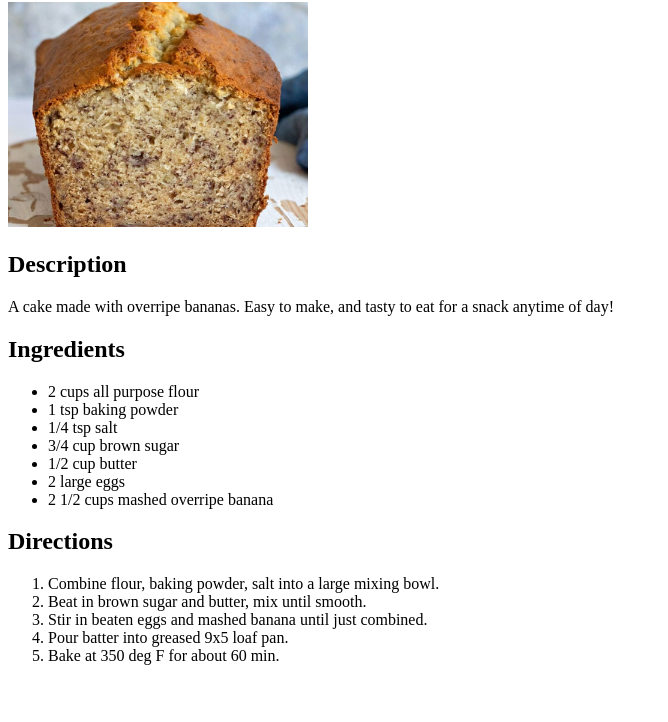
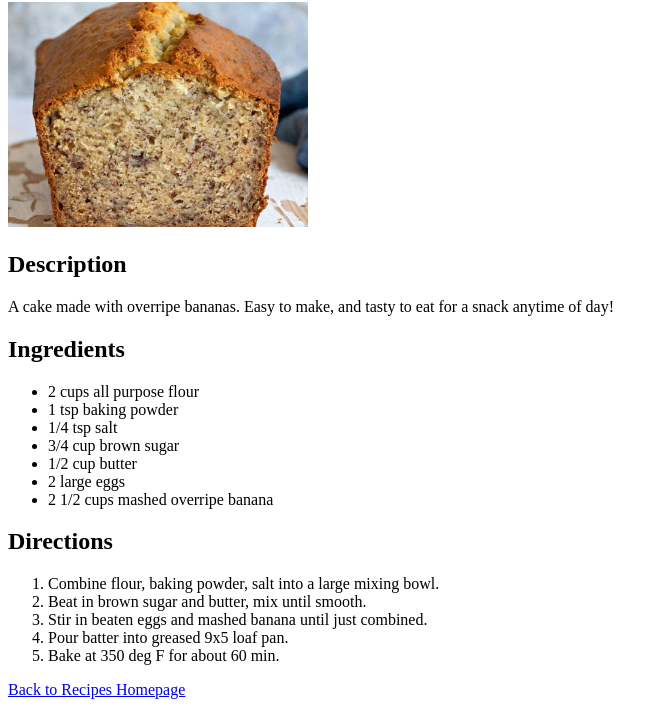
Before and after one commit to amanda-commits/odin-recipes, a plain HTML site: page recipes/banana-bread.html in a window 1280 px wide. Shown: the part 78-800 px from the top of the page, without its empty margins (0-668 px from the left). Drawn offline with Linux system fonts and the light colour scheme.

Commit message:
Add "back to home" link at bottom of pages

```diff
--- a/recipes/banana-bread.html
+++ b/recipes/banana-bread.html
@@ -28,6 +28,7 @@
       <li>Pour batter into greased 9x5 loaf pan.</li>
       <li>Bake at 350 deg F for about 60 min.</li>
     </ol>
+    <p><a href="../index.html">Back to Recipes Homepage</a></p>
   </body>
 
 </html>
```
Also changed, not shown: recipes/potato-salad.html (+1 -0 lines), recipes/pumpkin-smoothie.html (+1 -0 lines).
